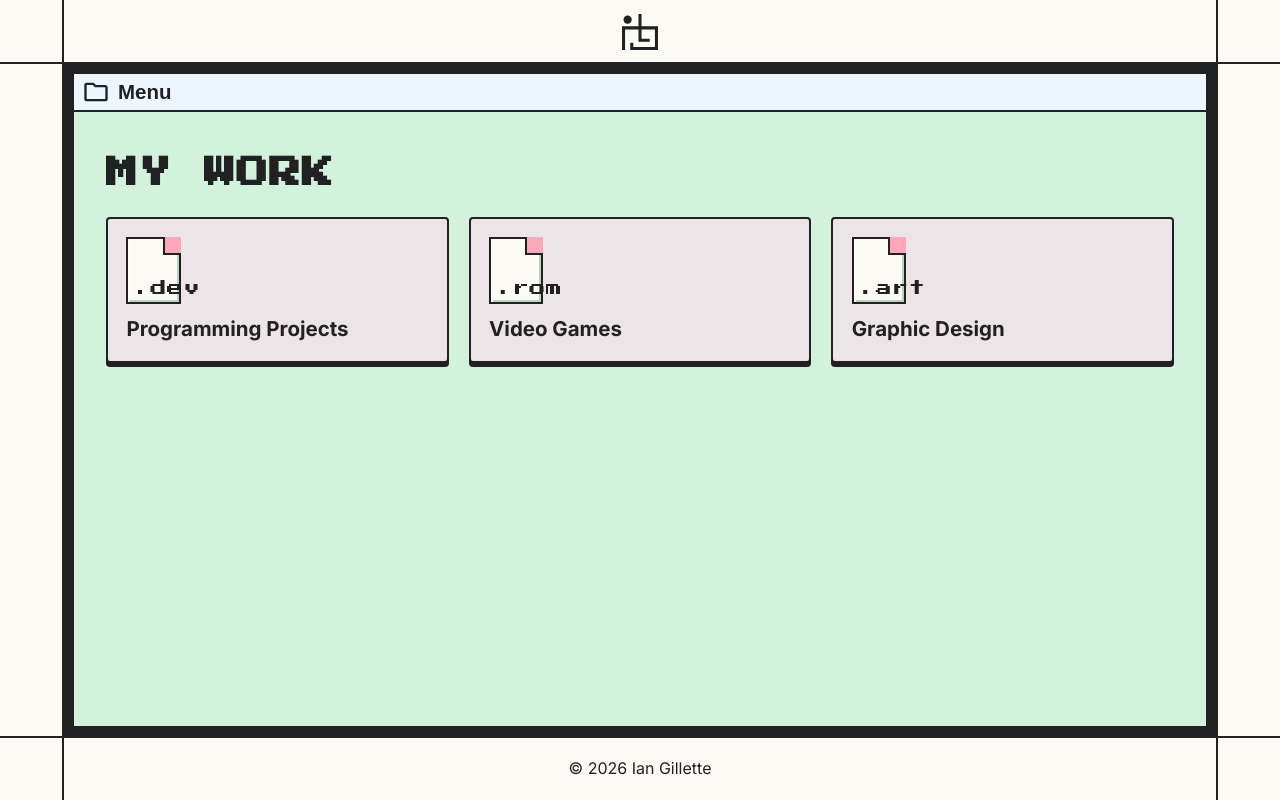
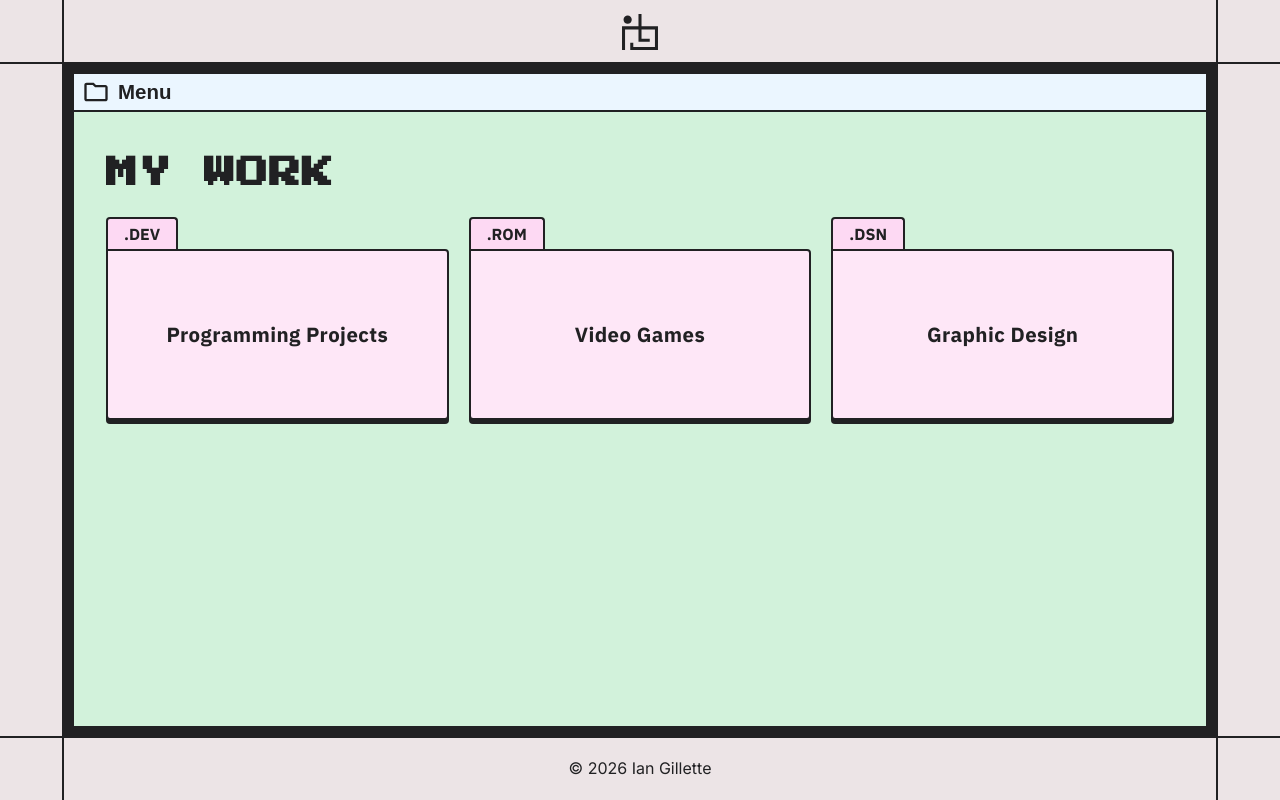
Before and after one commit to MelonEncoder/personal-website, a SvelteKit app: page /work in a window 1280 px wide. Built offline with nearby package versions, Linux system fonts and the light colour scheme.

Commit message:
unified styles, tweaked colors, polished buttons

```diff
--- a/src/routes/+layout.svelte
+++ b/src/routes/+layout.svelte
@@ -121,13 +121,13 @@
 
 		/* Colors */
 		--black: rgb(33 33 35);
-		--white: rgb(251 250 245);
-		--primary: rgb(236 228 230);
-		--menuButton: rgb(252, 201, 238);
+		--white: rgb(248 248 248);
+		--off-white: rgb(236 228 230);
 		--accent: rgb(250, 73, 109);
 		--accent-2: color-mix(in srgb, var(--accent), white 70%);
 		--backlight: rgb(210, 242, 219);
 		--backlight-2: rgb(235, 246, 255);
+		--backlight-3: rgb(252, 201, 238);
 		--gradient: linear-gradient(45deg, var(--accent), var(--accent-2));
 
 		/* Font Sizes */
@@ -155,7 +155,7 @@
 	.page {
 		min-height: 100dvh;
 		width: 100%;
-		background-color: var(--white);
+		background-color: var(--off-white);
 		position: relative;
 		overflow: hidden;
 	}
--- a/src/routes/work/+page.svelte
+++ b/src/routes/work/+page.svelte
@@ -5,7 +5,7 @@
 		label: string;
 		description: string;
 		url: Parameters<typeof resolve>[0];
-		extension: string;
+		folderLabel: string;
 	}
 
 	const workRoutes: WorkRoute[] = [
@@ -13,19 +13,19 @@
 			label: "Programming Projects",
 			description: "Code projects, tools, and experiments.",
 			url: "/work/programming",
-			extension: "dev"
+			folderLabel: ".DEV"
 		},
 		{
 			label: "Video Games",
 			description: "Jam games and playable prototypes.",
 			url: "/work/games",
-			extension: "rom"
+			folderLabel: ".ROM"
 		},
 		{
 			label: "Graphic Design",
 			description: "Posters, layout, and visual design work.",
 			url: "/work/design",
-			extension: "art"
+			folderLabel: ".DSN"
 		}
 	];
 </script>
@@ -37,12 +37,13 @@
 		<ul class="fileGrid" aria-label="Work directory files">
 			{#each workRoutes as route, i (i)}
 				<li>
-					<a class="fileCard" href={resolve(route.url)}>
-						<div class="fileIcon" aria-hidden="true">
-							<span class="fileFold"></span>
-							<span class="fileExt">.{route.extension}</span>
+					<a class="fileLink" href={resolve(route.url)}>
+						<div class="folderButton" aria-hidden="true">
+							<div class="folderTab">{route.folderLabel}</div>
+							<div class="folderBody">
+								<span class="folderTitle">{route.label}</span>
+							</div>
 						</div>
-						<h2 class="label">{route.label}</h2>
 					</a>
 				</li>
 			{/each}
@@ -79,73 +80,80 @@
 		margin: 0;
 	}
 
-	.fileCard {
-		display: flex;
-		flex-direction: column;
-		gap: 0.75rem;
-		padding: 1.15rem;
-		border: 2px solid var(--black);
-		border-radius: var(--radius-sm);
-		background: var(--primary);
+	.fileLink {
 		text-decoration: none;
 		color: var(--black);
-		box-shadow: 0 4px 0 0 var(--black);
-		transform: translateY(0);
-		transition: 0.12s ease;
 	}
 
-	.fileCard:hover {
-		transform: translateY(-4px);
-		border-color: var(--accent);
-		box-shadow: 0 8px 0 0 var(--accent);
-		background: color-mix(in srgb, var(--primary), var(--accent) 10%);
-	}
-
-	.fileCard:active {
-		transform: translateY(0);
-		box-shadow: 0 2px 0 0 var(--accent);
-	}
-
-	.fileCard:focus-visible {
+	.fileLink:focus-visible {
 		outline: 2px dashed var(--accent);
 		outline-offset: 4px;
 	}
 
-	.fileIcon {
-		position: relative;
-		width: 3.15rem;
-		height: 3.9rem;
-		background-color: var(--white);
-		border: 2px solid var(--black);
-		box-shadow:
-			inset 2px 2px 0 color-mix(in srgb, var(--white), white 40%),
-			inset -2px -2px 0 color-mix(in srgb, var(--backlight), black 12%);
+	.folderButton {
+		display: grid;
+		grid-template-columns: 1fr;
+		grid-template-rows: 2rem 1fr;
+		box-sizing: border-box;
 	}
 
-	.fileFold {
-		position: absolute;
-		top: -2px;
-		right: -2px;
-		width: 1rem;
-		height: 1rem;
-		background: color-mix(in srgb, var(--accent), white 52%);
-		border-left: 2px solid var(--black);
-		border-bottom: 2px solid var(--black);
+	.folderTab {
+		display: flex;
+		box-sizing: border-box;
+		align-items: center;
+		justify-content: start;
+		padding: 0 1rem;
+		border: 2px solid var(--black);
+		border-bottom: 0;
+		width: fit-content;
+		border-top-left-radius: var(--radius-sm);
+		border-top-right-radius: var(--radius-sm);
+		background: color-mix(in srgb, var(--backlight-3), white 30%);
+		font-family: var(--font-mono), monospace;
+		font-size: var(--fs-body);
+		font-weight: 700;
+		color: var(--black);
+		transition: 0.12s ease;
 	}
 
-	.fileExt {
-		position: absolute;
-		left: 0.35rem;
-		bottom: 0.35rem;
-		font-family: var(--font-title), monospace;
-		font-size: var(--fs-body);
-		letter-spacing: 0.03em;
+	.folderBody {
+		display: flex;
+		box-sizing: border-box;
+		align-items: center;
+		justify-content: center;
+		width: 100%;
+		aspect-ratio: 2 / 1;
+		border: 2px solid var(--black);
+		border-radius: var(--radius-sm);
+		border-top-left-radius: 0;
+		background: color-mix(in srgb, var(--backlight-3), white 55%);
+		box-shadow: 0 4px 0 0 var(--black);
+		transition: 0.12s ease;
 	}
 
-	.fileCard h2 {
+	.folderTitle {
+		font-family: var(--font-mono), monospace;
 		font-size: var(--fs-h3);
-		margin: 0;
-		line-height: 1.3;
+		font-weight: 700;
+		letter-spacing: 0.02em;
+		color: var(--black);
+	}
+
+	.fileLink:hover .folderTab {
+		border-color: var(--accent);
+		background: color-mix(in srgb, var(--backlight-3), var(--accent) 14%);
+	}
+
+	.fileLink:hover .folderBody {
+		border-color: var(--accent);
+		background: color-mix(in srgb, var(--backlight-3), var(--accent) 14%);
+		box-shadow: 0 4px 0 0 var(--accent);
+	}
+
+	.fileLink:active .folderTab,
+	.fileLink:active .folderBody {
+		transform: translateY(4px);
+		box-shadow: 0 0 0 0 var(--accent);
 	}
 
 	@media (max-width: 1200px) {
--- a/src/routes/work/design/+page.svelte
+++ b/src/routes/work/design/+page.svelte
@@ -126,7 +126,7 @@
 		margin: 0 0 1.5rem;
 		border: 2px solid var(--black);
 		border-radius: var(--radius-sm);
-		background-color: var(--primary);
+		background-color: var(--white);
 		overflow: hidden;
 		box-shadow: 0 4px 0 0 var(--black);
 		break-inside: avoid;
--- a/src/routes/work/games/+page.svelte
+++ b/src/routes/work/games/+page.svelte
@@ -110,7 +110,7 @@
 		flex-direction: column;
 		border: 2px solid var(--black);
 		border-radius: var(--radius-sm);
-		background-color: var(--primary);
+		background-color: var(--white);
 		overflow: hidden;
 		box-shadow: 0 4px 0 0 var(--black);
 	}
```
Also changed, not shown: src/routes/+page.svelte (+4 -3 lines), src/routes/about/+page.svelte (+10 -8 lines), src/routes/work/programming/+page.svelte (+59 -9 lines).
